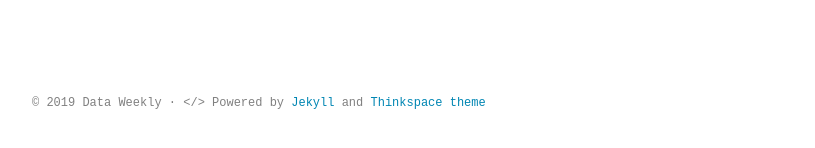
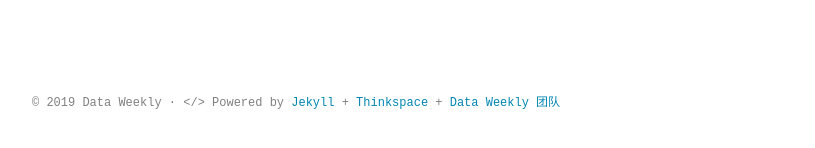
Before and after one commit to data-com/data-com.github.io, a Jekyll site: the page built from index.html, in a window 1280 px wide. Shown: the part 647-795 px from the top of the page, without its empty margins (232-1047 px from the left). Built offline with Jekyll 4.4.1, drawn with Linux system fonts in a browser that asks for light colours; some web fonts are replaced; comment, search, counter and statistics services are not loaded.

Commit message:
minor fix for footer

```diff
--- a/_includes/footer.html
+++ b/_includes/footer.html
@@ -1,5 +1,5 @@
 <footer class="site-footer">
   <div class="container">
-    <small class="block">&copy; {{ site.time | date: '%Y' }} {{ site.author.name }} &middot; &lt;/&gt; Powered by <a href="https://jekyllrb.com/">Jekyll</a> and <a href="https://github.com/heiswayi/thinkspace">Thinkspace theme</a></small>
+    <small class="block">&copy; {{ site.time | date: '%Y' }} {{ site.author.name }} &middot; &lt;/&gt; Powered by <a href="https://jekyllrb.com/">Jekyll</a> + <a href="https://github.com/heiswayi/thinkspace">Thinkspace</a> + <a href="/about">Data Weekly 团队</a> </small>
   </div>
 </footer>
```
